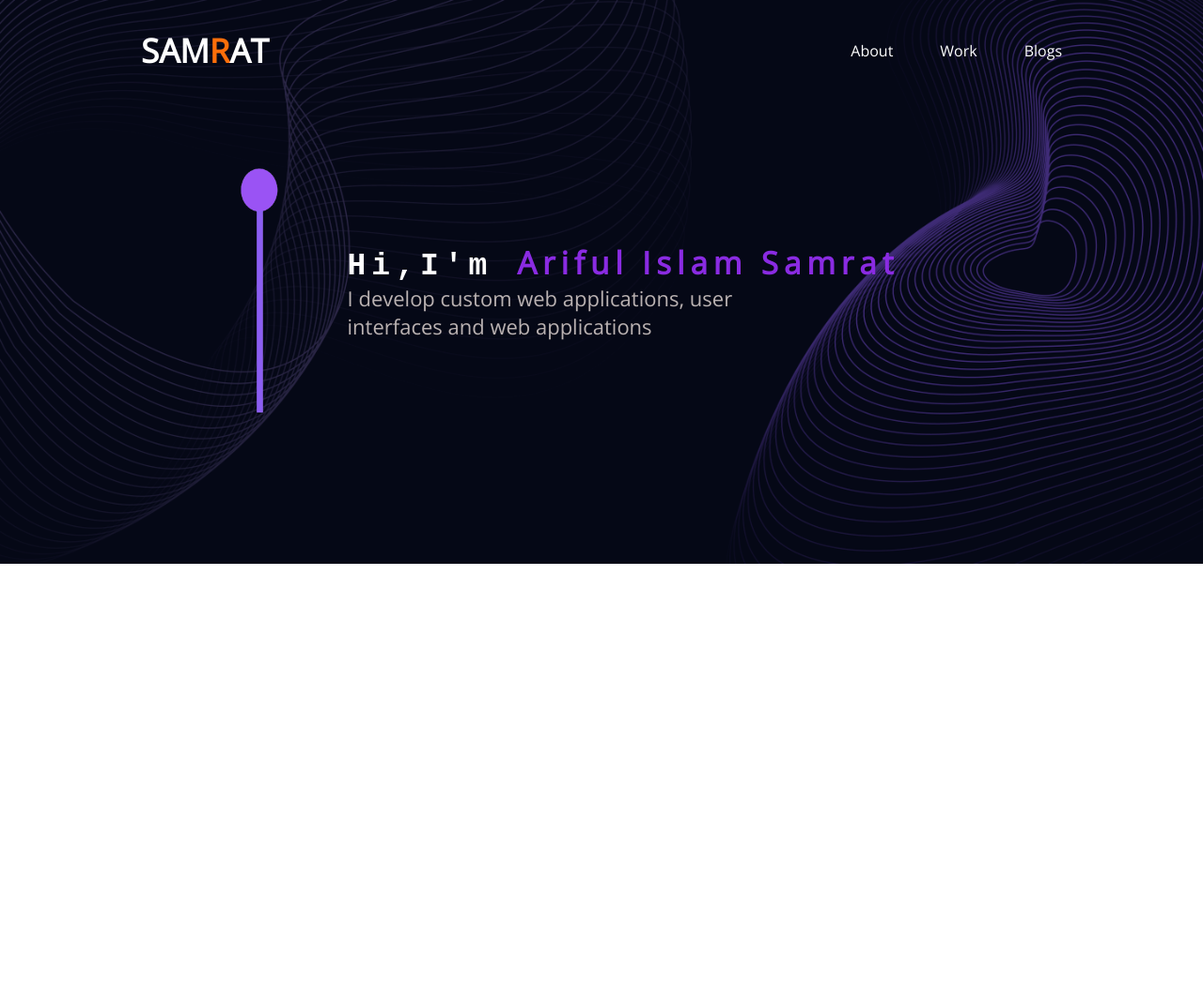
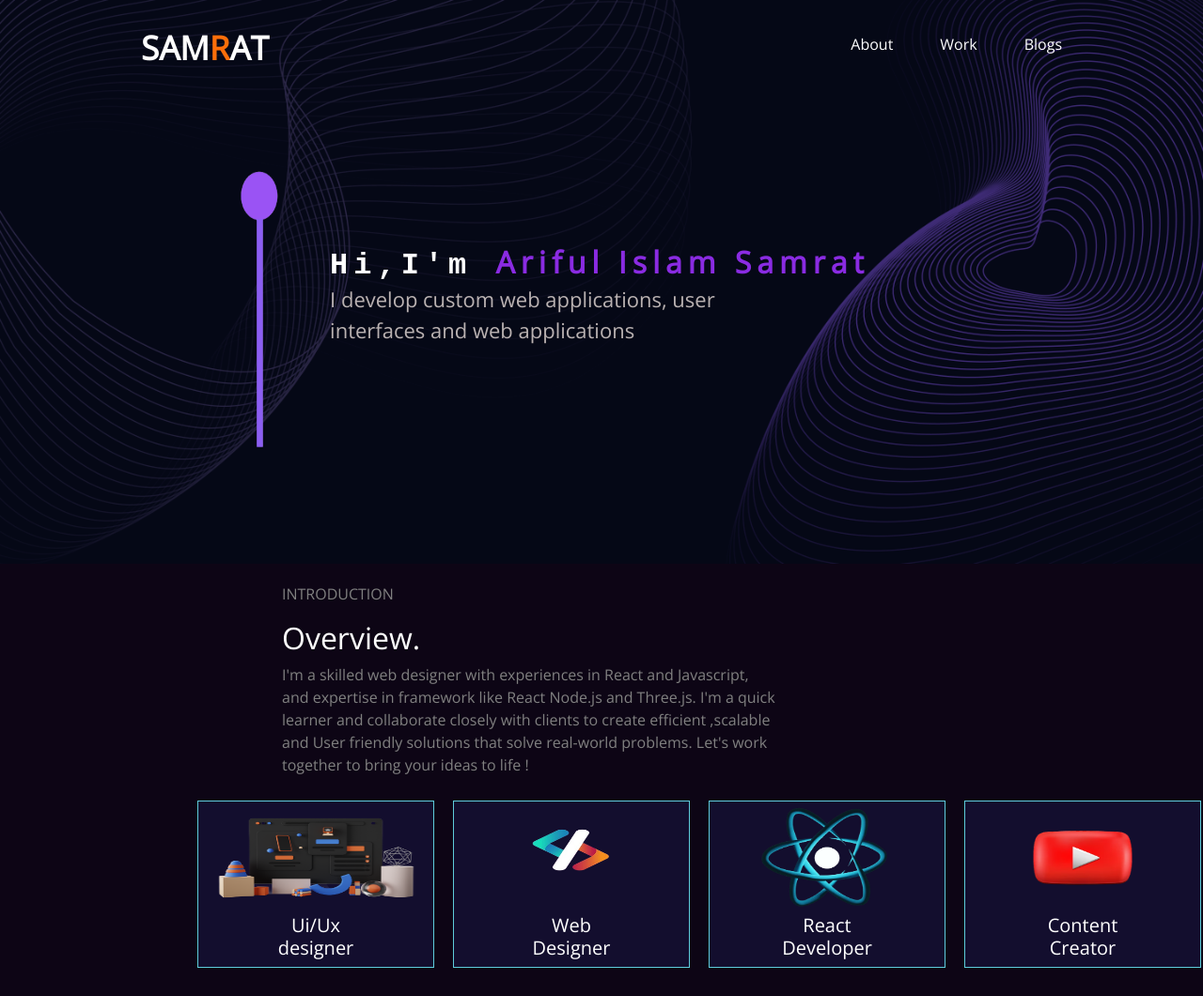
Before and after one commit to arifulislamsamrat/portfolio, a plain HTML site: page index.html in a window 1280 px wide. Shown: the whole page at 94% size. Before the commit the page ends 800 px from the top, so only its background shows below. Drawn offline with nearby package versions, Linux system fonts and the light colour scheme.

Commit message:
overview part updated

```diff
--- a/index.html
+++ b/index.html
@@ -5,6 +5,7 @@
     <meta http-equiv="X-UA-Compatible" content="IE=edge">
     <meta name="viewport" content="width=device-width, initial-scale=1.0">
     <title>Md. Ariful Islam Samrat</title>
+    <link href="https://cdn.jsdelivr.net/npm/bootstrap@5.3.0-alpha1/dist/css/bootstrap.min.css" rel="stylesheet" integrity="sha384-GLhlTQ8iRABdZLl6O3oVMWSktQOp6b7In1Zl3/Jr59b6EGGoI1aFkw7cmDA6j6gD" crossorigin="anonymous">
     <link rel="stylesheet" href="style.css">
     <link rel="shortcut icon" href="/images/Md.Ariful Islam.ico" type="image/x-icon">
     <link rel="preconnect" href="https://fonts.googleapis.com"><link rel="preconnect" href="https://fonts.gstatic.com" crossorigin><link href="https://fonts.googleapis.com/css2?family=Open+Sans&display=swap" rel="stylesheet">
@@ -12,7 +13,7 @@
 <body>
     <header class="header">
         <nav>
-            <h2 class="nav-title">SAM<span class="text-primary">R</span>AT</h2>
+            <h2 class="nav-title">SAM<span class="special-R">R</span>AT</h2>
             <ul>
                 <li>About</li>
                 <li>Work</li>
@@ -34,7 +35,36 @@
 
     </header>
     <body>
+        <section class="overview">
+            <div class="overview-text">
+                <p class="ashed-text">INTRODUCTION</p>
+                <h2>Overview.</h2>
+                <p class="ashed-text">I'm a skilled web designer with experiences in React and Javascript, and expertise in framework like React Node.js and Three.js. I'm a quick learner and collaborate closely with clients to  create efficient ,scalable and User friendly solutions
+                    that solve real-world problems. Let's work together to bring your ideas to life !
+                </p>
+            </div>
+            <div class="overview-images ">
+                <div>
+                    <img class="overview-img-tag" src="images/ui-ux.png" alt="">
+                    <h5>Ui/Ux <br> designer</h5>
+                </div>
+                <div>
+                    <img class="overview-img-tag" src="images/web designer.png" alt="">
+                    <h5>Web <br> Designer</h5>
+                </div>
+                <div>
+                    <img class="overview-img-tag" src="images/react.png" alt="">
+                    <h5>React <br> Developer</h5>
+                </div>
+                <div>
+                    <img class="overview-img-tag" src="images/content-creator.png" alt="">
+                    <h5>Content <br> Creator</h5>
+                </div>
 
+            </div>
+
+        </section>
+        <script src="https://cdn.jsdelivr.net/npm/bootstrap@5.3.0-alpha1/dist/js/bootstrap.bundle.min.js" integrity="sha384-w76AqPfDkMBDXo30jS1Sgez6pr3x5MlQ1ZAGC+nuZB+EYdgRZgiwxhTBTkF7CXvN" crossorigin="anonymous"></script>
     </body>
 
 </body>
--- a/style.css
+++ b/style.css
@@ -5,7 +5,7 @@
     /* background: rgb(29, 66, 106); */
 }
 
-.text-primary{
+.special-R{
     color: #FD6E0A;
 }
 
@@ -78,10 +78,11 @@ nav li{
 }
 .top-banner img{
     width: 50px;
+    height: 300px;
 }
 .top-banner-naming{
     margin-top: 80px;
-    margin-left: 50px;
+    /* margin-left: 0px; */
 }
 .top-banner-naming h2{
 
@@ -98,3 +99,39 @@ div .banner-image{
 
 
 }
+/* overview sections started */
+.overview{
+    background-color: rgb(13, 5, 21);
+
+}
+.overview {
+    padding: 20px 200px;
+    /* border: 1px solid red; */
+
+}
+.overview-text{
+    width: 60%;
+    /* border: 1px solid orange; */
+    margin-left: 100px;
+}
+.ashed-text{
+    color: gray;
+}
+.overview-images{
+    margin-left: 0px;
+
+    display: grid;
+    grid-template-columns: repeat(4,1fr);
+    text-align: center;
+
+    /* border: 1px solid blue; */
+}
+.overview-images div{
+    margin: 10px;
+    border: 1px solid rgb(94, 205, 219);
+    background-color: #130E2E;
+}
+.overview-img-tag{
+    width: 250px;
+    height: 120px;
+}
```
Also changed, not shown: images/content-creator.png (added), images/react.png (added), images/ui-ux.png (added), images/web designer.png (added).
